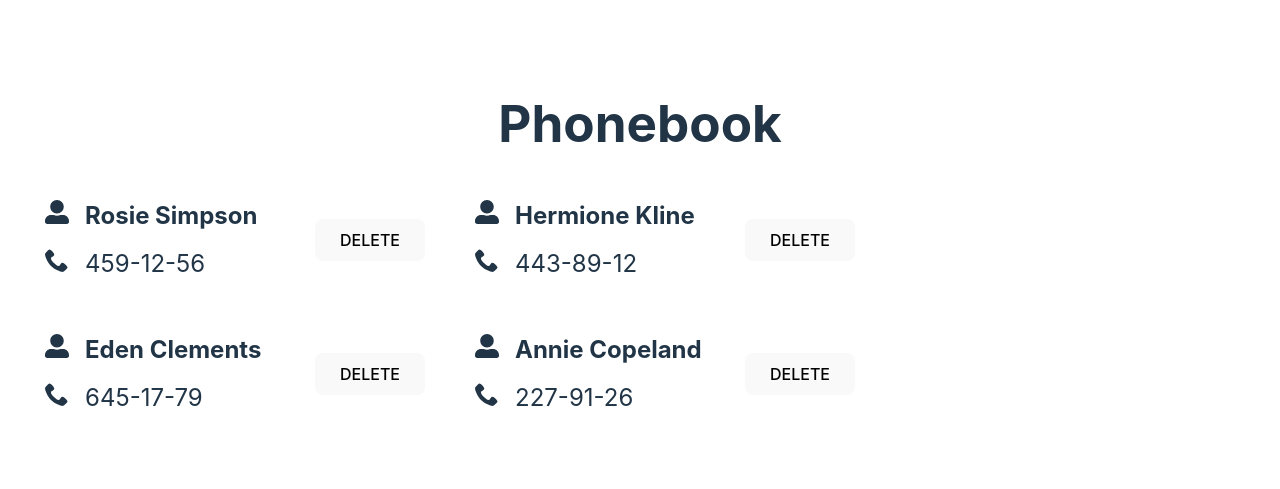
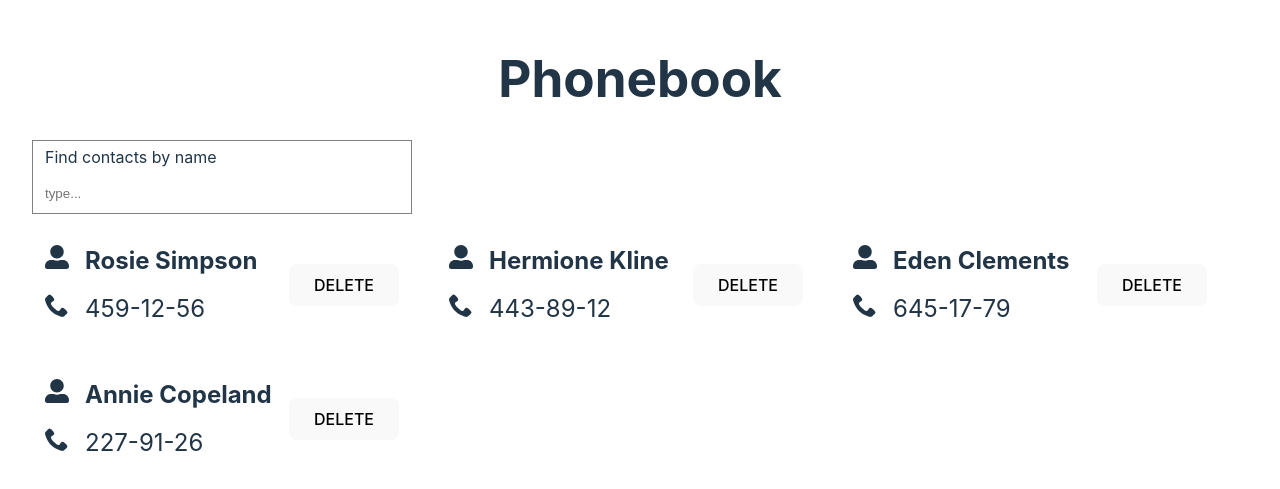
Before and after one commit to INNA-KUSHNIRR1/goit-react-hw-03, a React (Vite) app: page / in a window 1280 px wide. Shown: the part 147-636 px from the top of the page. Built offline with nearby package versions, Linux system fonts and the light colour scheme.

Commit message:
add searchBox

```diff
--- a/src/App.jsx
+++ b/src/App.jsx
@@ -13,14 +13,18 @@ const date = [
 
 function App() {
   const [contacts, setContacts] = useState(date);
+  const [filter, setFilter] = useState("");
 
+  const contactsFind = contacts.filter((contact) =>
+    contact.name.toLowerCase().includes(filter.toLowerCase())
+  );
   return (
     <>
       <div>
         <h1>Phonebook</h1>
         <ContactForm />
-        <SearchBox />
-        <ContactList contacts={contacts} />
+        <SearchBox value={filter} onFilter={setFilter} />
+        <ContactList values={contactsFind} />
       </div>
     </>
   );
--- a/src/components/Contact/Contact.jsx
+++ b/src/components/Contact/Contact.jsx
@@ -1,9 +1,9 @@
 import { FaUserAlt } from "react-icons/fa";
 import { ImPhone } from "react-icons/im";
 import style from "./Contact.module.css";
-const Contact = ({ key, name, number }) => {
+const Contact = ({ name, number }) => {
   return (
-    <li id={key} className={style.card}>
+    <li className={style.card}>
       <div className={style.user}>
         <h2 className={style.nameUser}>
           <FaUserAlt className={style.icon} />
--- a/src/components/Contact/Contact.module.css
+++ b/src/components/Contact/Contact.module.css
@@ -7,7 +7,6 @@
   justify-content: space-between;
   align-items: center;
   width: 380px;
-  /* height: 100px; */
   border: 1px solid white;
   border-radius: 16px;
   padding: 12px;
@@ -30,3 +29,9 @@
   text-transform: uppercase;
   font-size: 16px;
 }
+.btn:hover,
+.btn:focus {
+  outline: none;
+  border: none;
+  box-shadow: 2px 6px 2px gray;
+}
--- a/src/components/ContactList/ContactList.jsx
+++ b/src/components/ContactList/ContactList.jsx
@@ -1,15 +1,15 @@
 import Contact from "../Contact/Contact";
 import style from "./ContactList.module.css"
 
-const ContactList = ({ contacts }) => {
+const ContactList = ({ values }) => {
   return (
     <ul className={style.list}>
-      {contacts.map((contact) => {
+      {values.map((value) => {
         return (
           <Contact
-            key={contact.id}
-            name={contact.name}
-            number={contact.number}
+            key={value.id}
+            name={value.name}
+            number={value.number}
           />
         );
       })}
--- a/src/components/SearchBox/SearchBox.jsx
+++ b/src/components/SearchBox/SearchBox.jsx
@@ -1,2 +1,15 @@
-const SearchBox = () => {};
+import style from "./SearchBox.module.css";
+const SearchBox = ({ value, onFilter }) => {
+  return (
+    <div className={style.searchBox}>
+      <span>Find contacts by name</span>
+      <input
+        type="text"
+        value={value}
+        onChange={(e) => onFilter(e.target.value)}
+        placeholder="type..."
+      ></input>
+    </div>
+  );
+};
 export default SearchBox;
--- a/src/components/SearchBox/SearchBox.module.css
+++ b/src/components/SearchBox/SearchBox.module.css
@@ -0,0 +1,23 @@
+.searchBox {
+  border: 1px solid grey;
+  text-align: left;
+  width: 380px;
+}
+span {
+  display: block;
+  margin-left: 12px;
+  margin-bottom: 4px;
+  margin-top: 4px;
+}
+input {
+  border: none;
+  outline: none;
+  padding: 12px;
+  width: 100%;
+  height: 40px;
+  border-top-left-radius: 8px;
+  border-top-right-radius: 8px;
+}
+input:focus {
+  border: 2px solid gray;
+}
--- a/src/index.css
+++ b/src/index.css
@@ -75,3 +75,6 @@ h2,
 p {
   margin: 0;
 }
+* {
+  box-sizing: border-box;
+}
```
